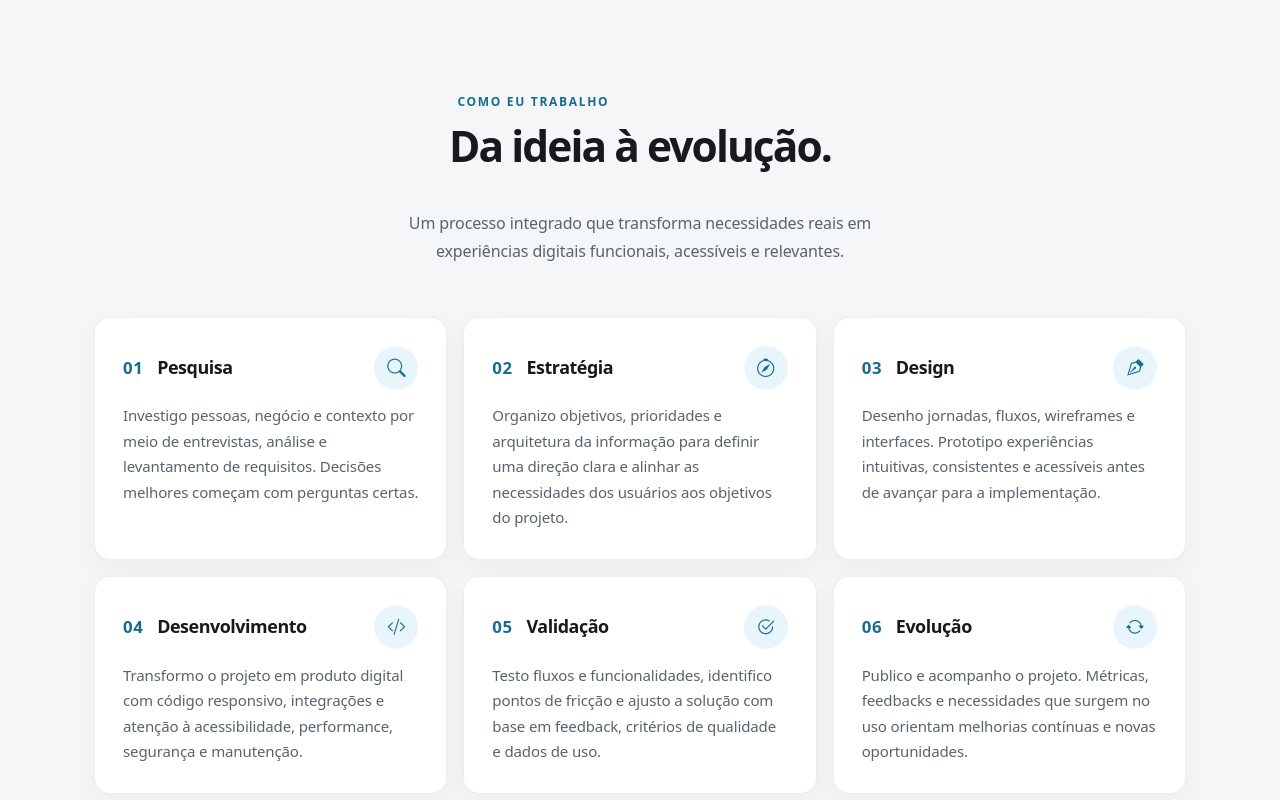
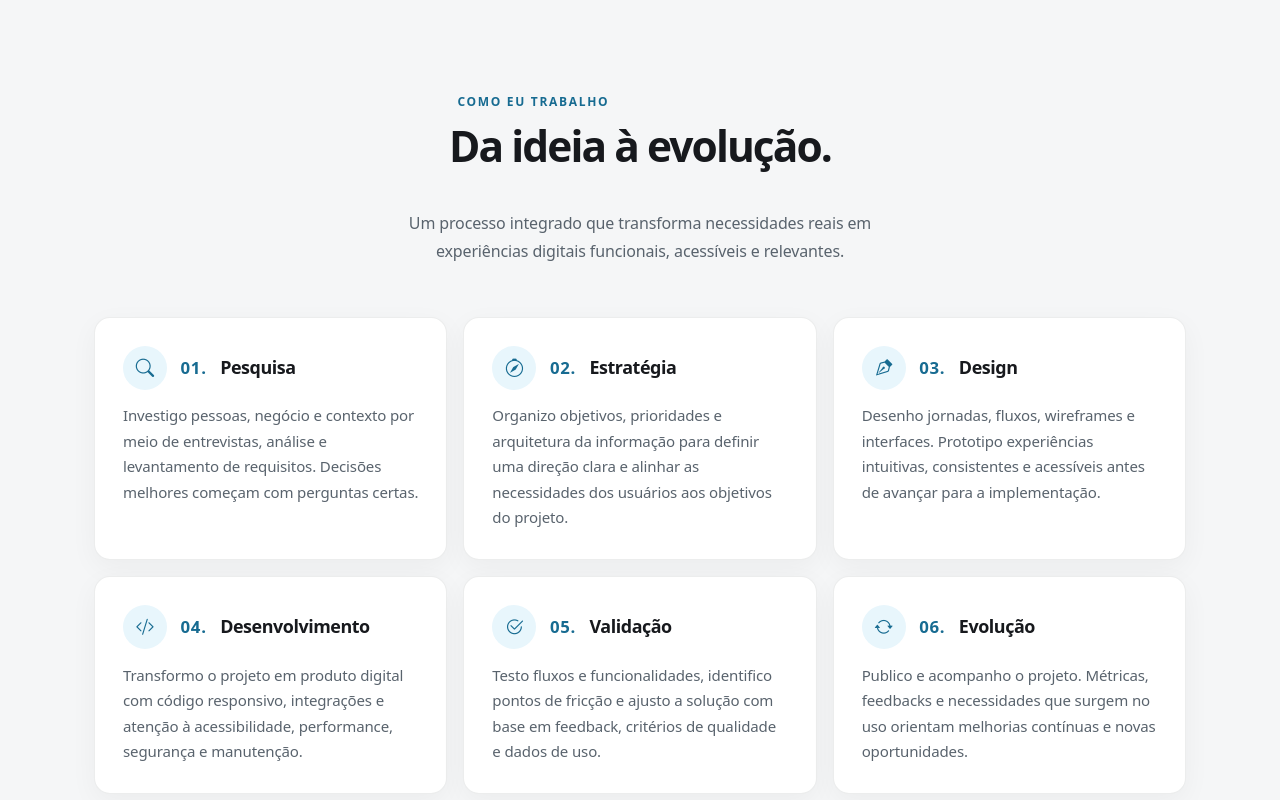
Before and after one commit to ChicoGui/chicogui.github.io, a plain HTML site: page index.html in a window 1280 px wide. Shown: the part 1566-2366 px from the top of the page. Drawn offline with nearby package versions, Linux system fonts and the light colour scheme.

Commit message:
Ajusta ícones e padroniza títulos dos cards (#20)
* Reposiciona ícones e pontua números nos cards

* Padroniza cores dos títulos dos cards

* Reposiciona ícones e pontua números nos cards

* Padroniza cores dos títulos dos cards

```diff
--- a/index.html
+++ b/index.html
@@ -124,27 +124,27 @@
     </header>
     <div class="row row-cols-1 row-cols-sm-2 row-cols-lg-3 g-3 methodology-grid">
       <article class="col"><div class="card method-step h-100">
-        <div class="method-step-top"><span class="method-step-number">01</span><h3>Pesquisa</h3><span class="method-step-icon"><i class="bi bi-search" aria-hidden="true"></i></span></div>
+        <div class="method-step-top"><span class="method-step-icon"><i class="bi bi-search" aria-hidden="true"></i></span><span class="method-step-number">01.</span><h3>Pesquisa</h3></div>
         <p>Investigo pessoas, negócio e contexto por meio de entrevistas, análise e levantamento de requisitos. Decisões melhores começam com perguntas certas.</p>
       </div></article>
       <article class="col"><div class="card method-step h-100">
-        <div class="method-step-top"><span class="method-step-number">02</span><h3>Estratégia</h3><span class="method-step-icon"><i class="bi bi-compass" aria-hidden="true"></i></span></div>
+        <div class="method-step-top"><span class="method-step-icon"><i class="bi bi-compass" aria-hidden="true"></i></span><span class="method-step-number">02.</span><h3>Estratégia</h3></div>
         <p>Organizo objetivos, prioridades e arquitetura da informação para definir uma direção clara e alinhar as necessidades dos usuários aos objetivos do projeto.</p>
       </div></article>
       <article class="col"><div class="card method-step h-100">
-        <div class="method-step-top"><span class="method-step-number">03</span><h3>Design</h3><span class="method-step-icon"><i class="bi bi-vector-pen" aria-hidden="true"></i></span></div>
+        <div class="method-step-top"><span class="method-step-icon"><i class="bi bi-vector-pen" aria-hidden="true"></i></span><span class="method-step-number">03.</span><h3>Design</h3></div>
         <p>Desenho jornadas, fluxos, wireframes e interfaces. Prototipo experiências intuitivas, consistentes e acessíveis antes de avançar para a implementação.</p>
       </div></article>
       <article class="col"><div class="card method-step h-100">
-        <div class="method-step-top"><span class="method-step-number">04</span><h3>Desenvolvimento</h3><span class="method-step-icon"><i class="bi bi-code-slash" aria-hidden="true"></i></span></div>
+        <div class="method-step-top"><span class="method-step-icon"><i class="bi bi-code-slash" aria-hidden="true"></i></span><span class="method-step-number">04.</span><h3>Desenvolvimento</h3></div>
         <p>Transformo o projeto em produto digital com código responsivo, integrações e atenção à acessibilidade, performance, segurança e manutenção.</p>
       </div></article>
       <article class="col"><div class="card method-step h-100">
-        <div class="method-step-top"><span class="method-step-number">05</span><h3>Validação</h3><span class="method-step-icon"><i class="bi bi-check2-circle" aria-hidden="true"></i></span></div>
+        <div class="method-step-top"><span class="method-step-icon"><i class="bi bi-check2-circle" aria-hidden="true"></i></span><span class="method-step-number">05.</span><h3>Validação</h3></div>
         <p>Testo fluxos e funcionalidades, identifico pontos de fricção e ajusto a solução com base em feedback, critérios de qualidade e dados de uso.</p>
       </div></article>
       <article class="col"><div class="card method-step h-100">
-        <div class="method-step-top"><span class="method-step-number">06</span><h3>Evolução</h3><span class="method-step-icon"><i class="bi bi-arrow-repeat" aria-hidden="true"></i></span></div>
+        <div class="method-step-top"><span class="method-step-icon"><i class="bi bi-arrow-repeat" aria-hidden="true"></i></span><span class="method-step-number">06.</span><h3>Evolução</h3></div>
         <p>Publico e acompanho o projeto. Métricas, feedbacks e necessidades que surgem no uso orientam melhorias contínuas e novas oportunidades.</p>
       </div></article>
     </div>
--- a/style.css
+++ b/style.css
@@ -390,9 +390,13 @@ section:not(#hero):not(#contato) > .container > h2{
   font-weight:800;
   letter-spacing:-.045em;
 }
+/* Títulos de todos os cards seguem a mesma cor da identidade visual. */
+.card :is(h2,h3,h4,h5,.h5,.card-title){
+  color:var(--brand-ink)!important;
+}
 .card h3,.card .h5{
   margin:0;
-  color:var(--brand-ink);
+  color:var(--brand-ink)!important;
   font-size:1.05rem;
   font-weight:750;
   letter-spacing:-.025em;
```
